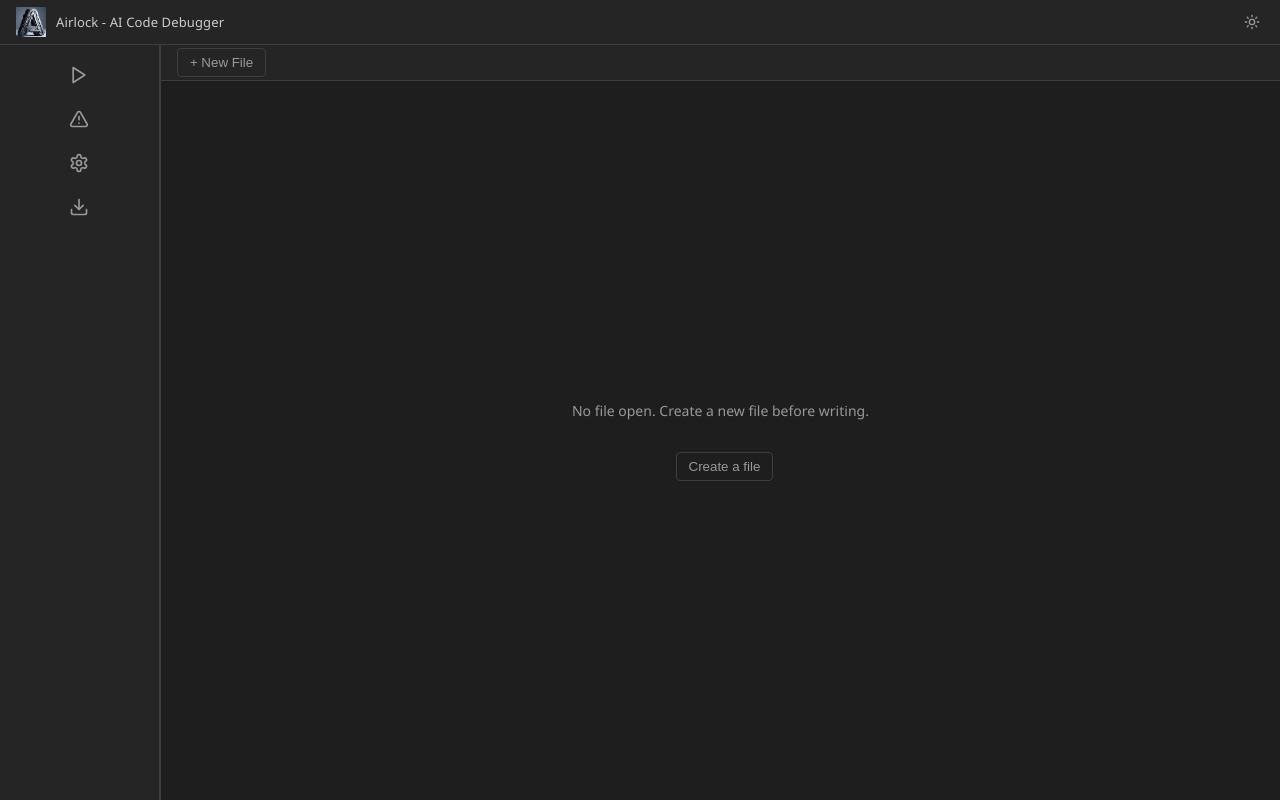
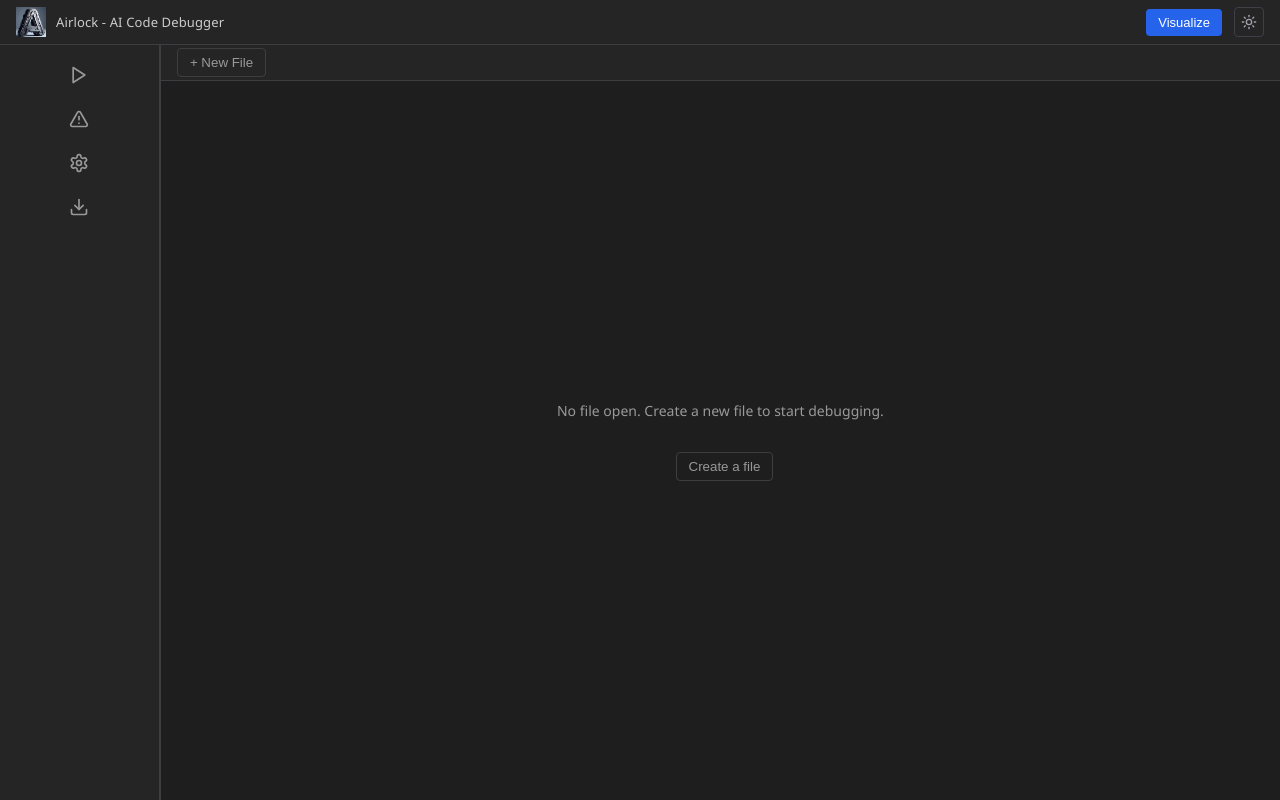
Before and after one commit to Vedant-Murarka/Airlock, a React (Vite) app in the folder frontend/: page / in a window 1280 px wide. Built offline with nearby package versions, Linux system fonts and the light colour scheme.

Commit message:
Added the Visualise Button
does nothing yet, to be implemented

```diff
--- a/frontend/src/App.css
+++ b/frontend/src/App.css
@@ -598,3 +598,51 @@
   padding: 2px 8px;
   border-radius: 10px;
 }
+
+/* Add to App.css */
+.header-actions {
+  display: flex;
+  align-items: center;
+  gap: 12px;
+  margin-left: auto; /* Pushes everything to the right */
+}
+
+.visualize-btn {
+  display: flex;
+  align-items: center;
+  gap: 8px;
+  padding: 6px 12px;
+  background-color: #2563eb; /* A nice blue */
+  color: white;
+  border: none;
+  border-radius: 4px;
+  font-size: 13px;
+  font-weight: 500;
+  cursor: pointer;
+  transition: all 0.2s ease;
+}
+
+.visualize-btn:hover {
+  background-color: #1d4ed8;
+}
+
+.visualize-btn.active {
+  background-color: #059669; /* Green when active */
+}
+
+.theme-toggle {
+  background: transparent;
+  border: 1px solid #3f3f46;
+  color: #a1a1aa;
+  padding: 6px;
+  border-radius: 4px;
+  cursor: pointer;
+  display: flex;
+  align-items: center;
+  justify-content: center;
+}
+
+.theme-toggle:hover {
+  background: #27272a;
+  color: #ffffff;
+}
--- a/frontend/src/App.tsx
+++ b/frontend/src/App.tsx
@@ -1,11 +1,13 @@
 import { useState } from 'react';
 import { Panel, PanelGroup, PanelResizeHandle } from 'react-resizable-panels';
-import { Moon, Sun } from 'lucide-react';
+import { Moon, Sun} from 'lucide-react';
 import Editor from './components/Editor.tsx';
 import Sidebar from './components/Sidebar.tsx';
 import OutputPanel from './components/OutputPanel.tsx';
+// @ts-ignore
 import './App.css';
 
+// --- Interfaces ---
 interface FileItem {
   id: string;
   name: string;
@@ -29,12 +31,16 @@ interface ApiResponse {
 }
 
 function App() {
+  // --- State Management ---
   const [isDarkMode, setIsDarkMode] = useState(true);
+  const [showFlowchart, setShowFlowchart] = useState(false); // New state for Visualize
   const [openFiles, setOpenFiles] = useState<FileItem[]>([]);
   const [activeFileId, setActiveFileId] = useState('');
   const [creatingFile, setCreatingFile] = useState(false);
   const [newFileName, setNewFileName] = useState('');
   const [newFileError, setNewFileError] = useState('');
+
+  // Execution & Repair State
   const [output, setOutput] = useState('');
   const [errors, setErrors] = useState('');
   const [showOutput, setShowOutput] = useState(false);
@@ -45,24 +51,19 @@ function App() {
 
   const activeFile = openFiles.find((file) => file.id === activeFileId);
 
+  // --- File Operations ---
   const createFile = () => {
     const name = newFileName.trim();
     if (!name) {
       setNewFileError('File name is required.');
       return;
     }
-
     if (openFiles.some((file) => file.name === name)) {
       setNewFileError('A file with that name already exists.');
       return;
     }
 
-    const file: FileItem = {
-      id: name,
-      name,
-      content: '',
-    };
-
+    const file: FileItem = { id: name, name, content: '' };
     setOpenFiles((current) => [...current, file]);
     setActiveFileId(file.id);
     setCreatingFile(false);
@@ -91,16 +92,12 @@ function App() {
   const updateFileContent = (fileId: string, content: string) => {
     setOpenFiles((files) =>
       files.map((file) =>
-        file.id === fileId
-          ? {
-              ...file,
-              content,
-            }
-          : file,
-      ),
+        file.id === fileId ? { ...file, content } : file
+      )
     );
   };
 
+  // --- Core Logic: Run & Repair ---
   const handleRun = async () => {
     if (!activeFile) {
       alert('Please open a file first');
@@ -116,9 +113,7 @@ function App() {
     try {
       const response = await fetch('http://localhost:5000/analyze', {
         method: 'POST',
-        headers: {
-          'Content-Type': 'application/json',
-        },
+        headers: { 'Content-Type': 'application/json' },
         body: JSON.stringify({ code: activeFile.content }),
       });
 
@@ -133,12 +128,7 @@ function App() {
       } else if (data.success) {
         setAllAttempts([]);
         setAllErrors([]);
-        // Show output if available, otherwise show success message
-        if (data.output) {
-          setOutput(data.output);
-        } else {
-          setOutput('Code executed successfully!');
-        }
+        setOutput(data.output || 'Code executed successfully!');
         setErrors('');
         setSuggestedCode(null);
       } else {
@@ -171,8 +161,7 @@ function App() {
   };
 
   const handleDownload = () => {
-    // TODO: Implement PDF download from AST analysis
-    alert('PDF download feature coming soon!');
+    alert('PDF Audit Trail generation starting...');
   };
 
   const toggleTheme = () => {
@@ -181,11 +170,23 @@ function App() {
 
   return (
     <div className={`app ${isDarkMode ? 'dark' : 'light'}`}>
+      {/* Title Bar with Visualize & Theme toggle */}
       <div className="title-bar">
         <div className="title-logo">
           <img src="/logo.png" alt="Airlock logo" className="app-logo" />
           <h1>Airlock - AI Code Debugger</h1>
         </div>
+
+        <div className="header-actions">
+          <button
+            className={`visualize-btn ${showFlowchart ? 'active' : ''}`}
+            onClick={() => setShowFlowchart(!showFlowchart)}
+            title="Visualize Debugging Logic"
+          >
+
+            <span>Visualize</span>
+          </button>
+
           <button
             className="theme-toggle"
             onClick={toggleTheme}
@@ -193,6 +194,7 @@ function App() {
           >
             {isDarkMode ? <Sun size={16} /> : <Moon size={16} />}
           </button>
+        </div>
       </div>
 
       <PanelGroup direction="horizontal" className="main-layout">
@@ -244,26 +246,20 @@ function App() {
                   value={newFileName}
                   onChange={(event) => setNewFileName(event.target.value)}
                   placeholder="Enter file name..."
+                  autoFocus
                 />
-                <button className="new-file-confirm" onClick={createFile}>
-                  Create
-                </button>
-                <button className="new-file-cancel" onClick={cancelCreateFile}>
-                  Cancel
-                </button>
+                <button className="new-file-confirm" onClick={createFile}>Create</button>
+                <button className="new-file-cancel" onClick={cancelCreateFile}>Cancel</button>
                 {newFileError && <div className="new-file-error">{newFileError}</div>}
               </div>
             )}
 
             {openFiles.length === 0 ? (
               <div className="editor-placeholder">
-                <p className="editor-placeholder-text">No file open. Create a new file before writing.</p>
+                <p className="editor-placeholder-text">No file open. Create a new file to start debugging.</p>
                 <button
                   className="new-file-action large"
-                  onClick={() => {
-                    setCreatingFile(true);
-                    setNewFileError('');
-                  }}
+                  onClick={() => setCreatingFile(true)}
                 >
                   Create a file
                 </button>
@@ -299,6 +295,8 @@ function App() {
           </>
         )}
       </PanelGroup>
+
+
     </div>
   );
 }
```
Also changed, not shown: 2 other files (tests, documents, lock files or other folders). Lines whose indentation alone changed are shown as unchanged.
